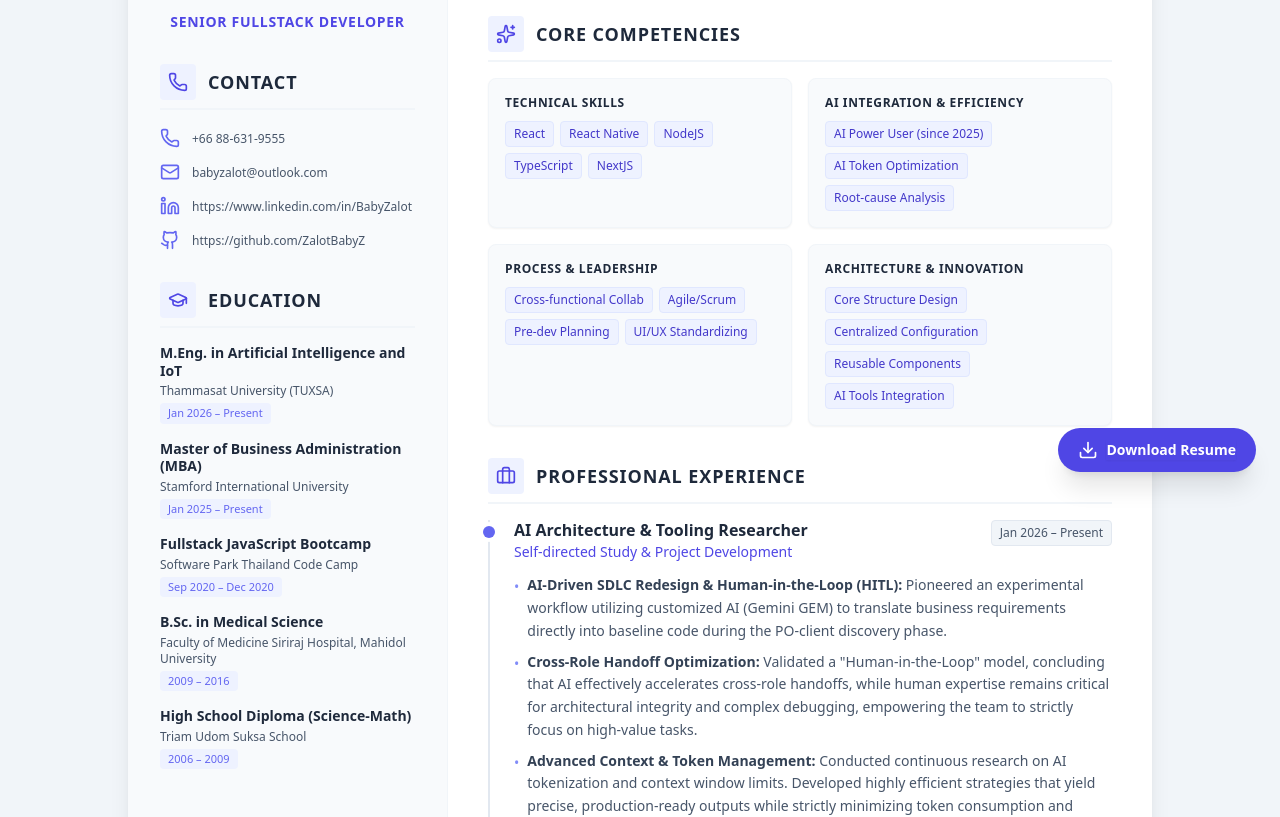
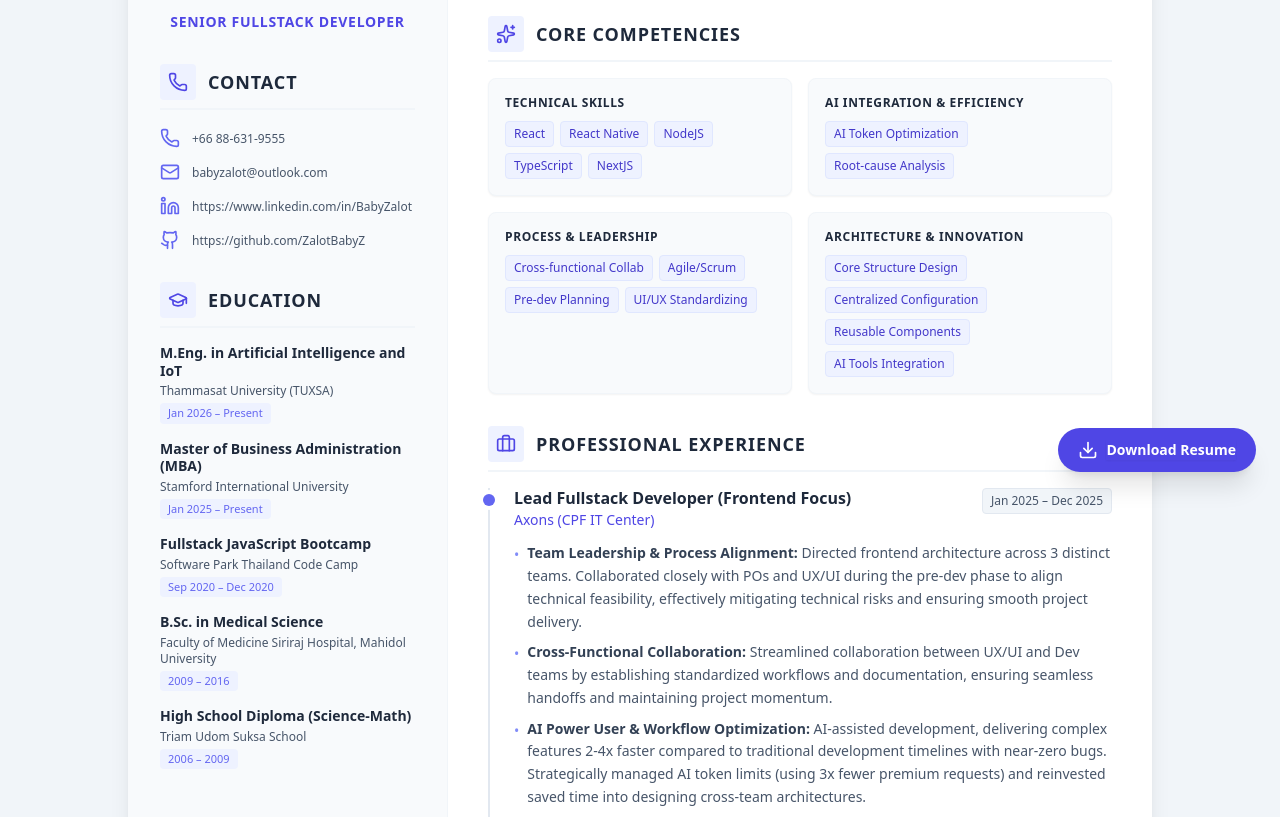
Before and after one commit to ZalotBabyZ/resume, a React (Create React App) app: page / in a window 1280 px wide. Shown: the part 304-1121 px from the top of the page. Built offline with nearby package versions, Linux system fonts and the light colour scheme.

Commit message:
No AI history

```diff
--- a/package.json
+++ b/package.json
@@ -11,7 +11,6 @@
     "@testing-library/jest-dom": "^5.11.8",
     "@testing-library/react": "^11.2.3",
     "@testing-library/user-event": "^12.6.0",
-    "gh-pages": "^3.1.0",
     "html2canvas": "^1.4.1",
     "jspdf": "^2.5.1",
     "lucide-react": "^0.534.0",
@@ -25,6 +24,7 @@
     "@types/react": "^17.0.89",
     "@types/react-dom": "^17.0.26",
     "cross-env": "^7.0.3",
+    "gh-pages": "^6.3.0",
     "typescript": "^3.9.10"
   },
   "scripts": {
--- a/src/dataConfig/data.ts
+++ b/src/dataConfig/data.ts
@@ -14,34 +14,11 @@ export const RESUME_CONFIG: IResumeConfig = {
   professionalSummary: "Senior Fullstack Developer (React/NodeJS/React Native) with 5 years of experience, specializing in architectural innovations that eliminate redundant workflows for QA and developers. Excels in cross-functional collaboration (PO, QA, UX/UI) to establish highly scalable and maintainable project foundations. Currently driven to design AI-integrated internal tools and architectures that optimize team efficiency, empowering cross-functional teams to systematically focus on true business value.",
   competencies: [
     { id: "comp-tech", category: "Technical Skills", skills: ["React", "React Native", "NodeJS", "TypeScript", "NextJS"],isA4: true },
-    { id: "comp-ai", category: "AI Integration & Efficiency", skills: ["AI Power User (since 2025)", "AI Token Optimization", "Root-cause Analysis"],isA4: true },
+    { id: "comp-ai", category: "AI Integration & Efficiency", skills: [ "AI Token Optimization", "Root-cause Analysis"],isA4: true },
     { id: "comp-proc", category: "Process & Leadership", skills: ["Cross-functional Collab", "Agile/Scrum", "Pre-dev Planning", "UI/UX Standardizing"],isA4: true },
     { id: "comp-arch", category: "Architecture & Innovation", skills: ["Core Structure Design", "Centralized Configuration", "Reusable Components", "AI Tools Integration"],isA4: true }
   ],
   experiences: [
-  {
-    "id": "exp-1",
-    "company": "Self-directed Study & Project Development",
-    "role": "AI Architecture & Tooling Researcher",
-    "duration": "Jan 2026 – Present",
-    "highlights": [
-      {
-        "id": "exp-1-hl-1",
-        "title": "AI-Driven SDLC Redesign & Human-in-the-Loop (HITL)",
-        "description": "Pioneered an experimental workflow utilizing customized AI (Gemini GEM) to translate business requirements directly into baseline code during the PO-client discovery phase."
-      },
-      {
-        "id": "exp-1-hl-2",
-        "title": "Cross-Role Handoff Optimization",
-        "description": "Validated a \"Human-in-the-Loop\" model, concluding that AI effectively accelerates cross-role handoffs, while human expertise remains critical for architectural integrity and complex debugging, empowering the team to strictly focus on high-value tasks."
-      },
-      {
-        "id": "exp-1-hl-3",
-        "title": "Advanced Context & Token Management",
-        "description": "Conducted continuous research on AI tokenization and context window limits. Developed highly efficient strategies that yield precise, production-ready outputs while strictly minimizing token consumption and maximizing AI accuracy."
-      }
-    ]
-  },
   {
     "id": "exp-2",
     "company": "Axons (CPF IT Center)",
```
Also changed, not shown: 2 other files (tests, documents, lock files or other folders).
